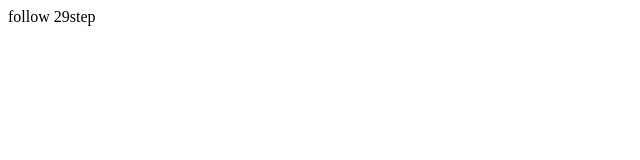
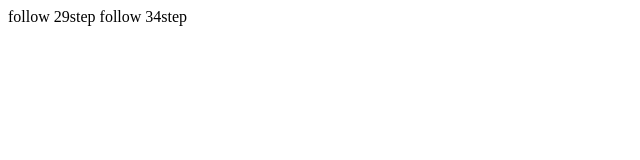
Before and after one commit to vnu907/freshersbtach-oct16, a plain HTML site: page Assignments/copy.html in a window 1280 px wide. Shown: the whole page, without its empty margins (0-640 px from the left). Drawn offline with Linux system fonts and the light colour scheme.

Commit message:
minior change in copy.html file in html-assignments branch and commit

```diff
--- a/Assignments/copy.html
+++ b/Assignments/copy.html
@@ -8,5 +8,7 @@
 </head>
 <body>
     follow 29step
+    follow 34step
+
 </body>
 </html>
```
